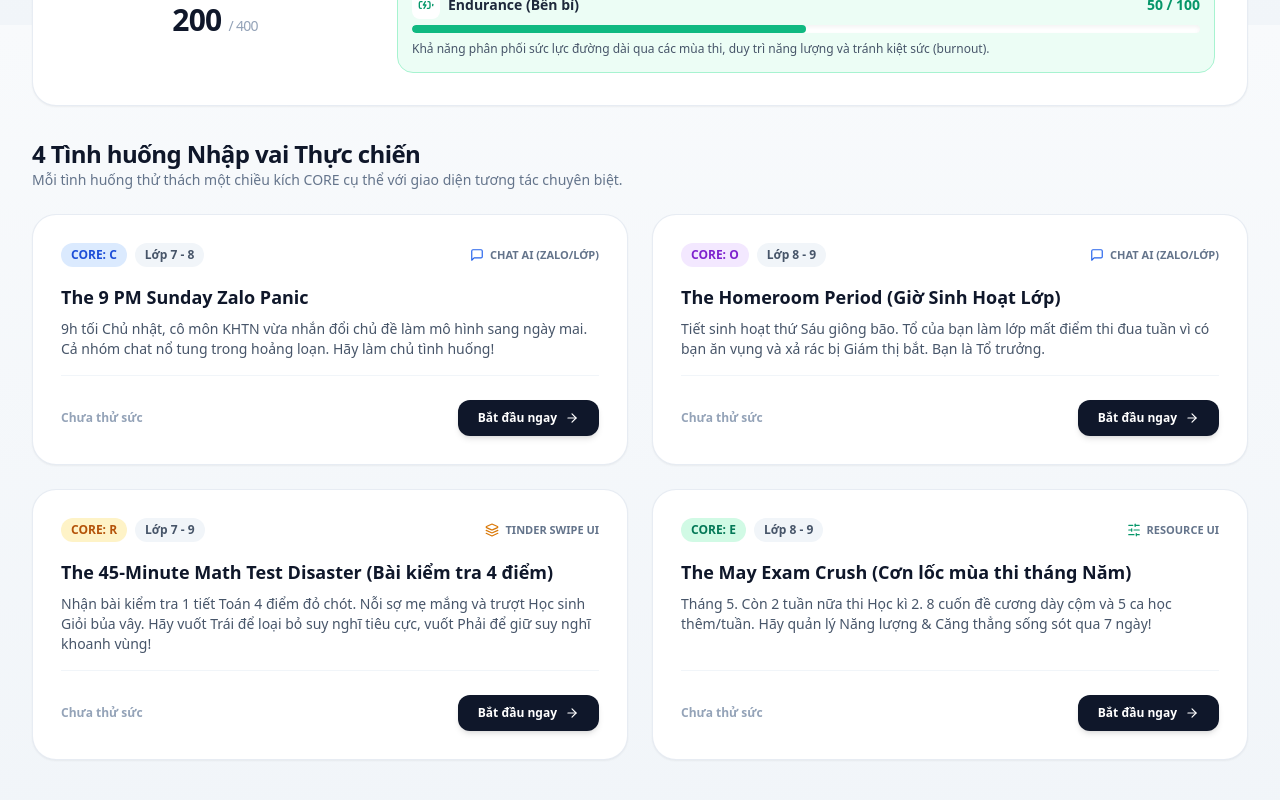
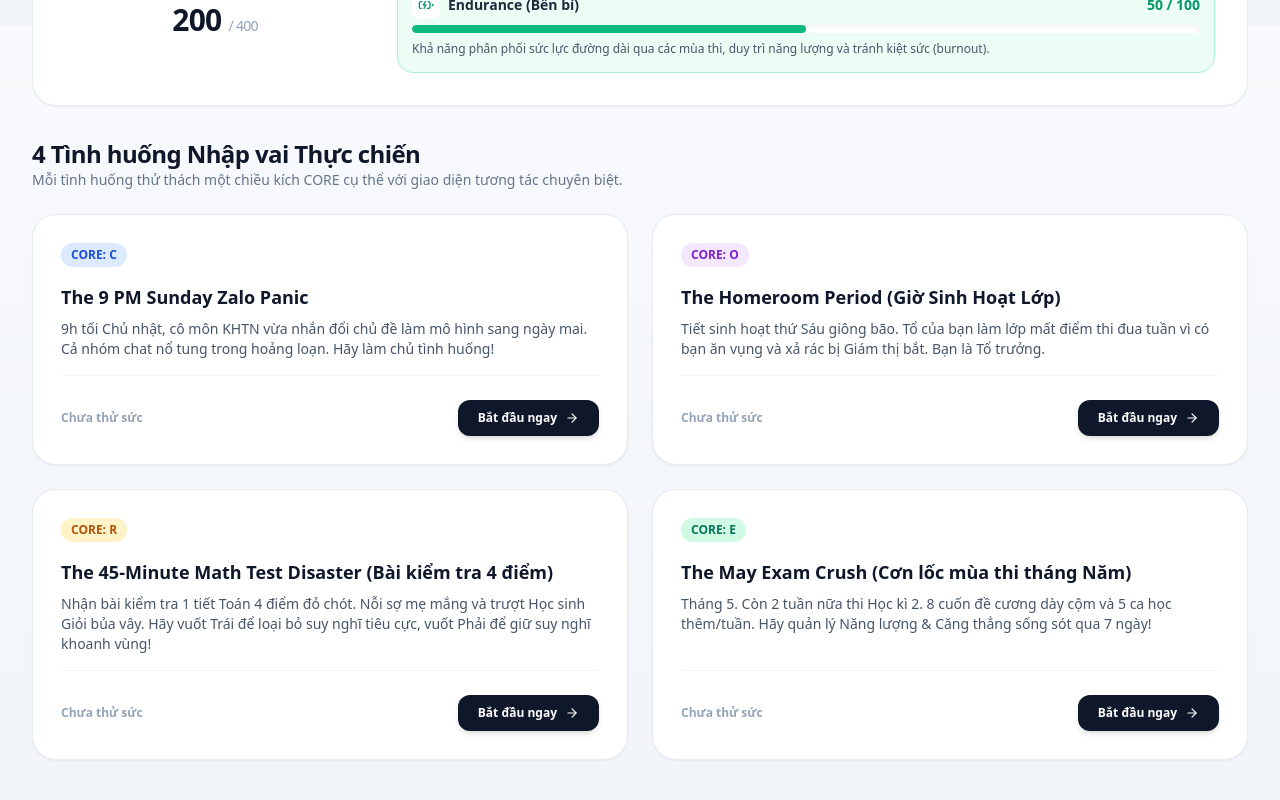
Before and after one commit to Julie22-yaerin/Aqizzy, a Next.js app: page /dashboard in a window 1280 px wide. Shown: the part 775-1575 px from the top of the page. Built offline with nearby package versions, Linux system fonts and the light colour scheme; no server answers; the database is empty; sample sign-in values are in the browser's storage.

Commit message:
Unfreeze four dashboard scenario sections and remove UI type and grade tags

```diff
--- a/src/app/dashboard/page.tsx
+++ b/src/app/dashboard/page.tsx
@@ -5,7 +5,7 @@ import { useAQStore } from '@/store/aqStore';
 import COREScoreRadar from '@/components/COREScoreRadar';
 import AnalyticsPanel from '@/components/AnalyticsPanel';
 import Link from 'next/link';
-import { GraduationCap, ArrowRight, CheckCircle2, MessageSquare, Layers, SlidersHorizontal } from 'lucide-react';
+import { ArrowRight, CheckCircle2 } from 'lucide-react';
 import { INJECTED_SCENARIOS } from '@/lib/scenariosData';
 
 export default function DashboardPage() {
@@ -62,8 +62,7 @@ export default function DashboardPage() {
                 className="bg-white rounded-3xl border border-slate-200/80 p-6 sm:p-7 shadow-sm hover:shadow-xl hover:border-slate-300 transition-all flex flex-col justify-between group"
               >
                 <div className="space-y-4">
-                  <div className="flex items-center justify-between">
-                    <div className="flex items-center gap-2">
+                  <div className="flex items-center">
                     <span className={`text-xs font-black px-2.5 py-1 rounded-xl ${
                       scenario.core_focus === 'C' ? 'bg-blue-100 text-blue-700' :
                       scenario.core_focus === 'O' ? 'bg-purple-100 text-purple-700' :
@@ -71,20 +70,6 @@ export default function DashboardPage() {
                       'bg-emerald-100 text-emerald-700'
                     }`}>
                       CORE: {scenario.core_focus}
-                      </span>
-                      <span className="text-xs font-semibold px-2.5 py-1 rounded-xl bg-slate-100 text-slate-600">
-                        {scenario.grade_level}
-                      </span>
-                    </div>
-
-                    <span className="text-xs font-bold text-slate-500 flex items-center gap-1.5">
-                      {scenario.type === 'chat' && <MessageSquare className="w-3.5 h-3.5 text-blue-600" />}
-                      {scenario.type === 'swipe' && <Layers className="w-3.5 h-3.5 text-amber-600" />}
-                      {scenario.type === 'resource' && <SlidersHorizontal className="w-3.5 h-3.5 text-emerald-600" />}
-                      <span className="uppercase text-[11px]">
-                        {scenario.type === 'chat' ? 'Chat AI (Zalo/Lớp)' :
-                         scenario.type === 'swipe' ? 'Tinder Swipe UI' : 'Resource UI'}
-                      </span>
                     </span>
                   </div>
 
```
Lines whose indentation alone changed are shown as unchanged.
